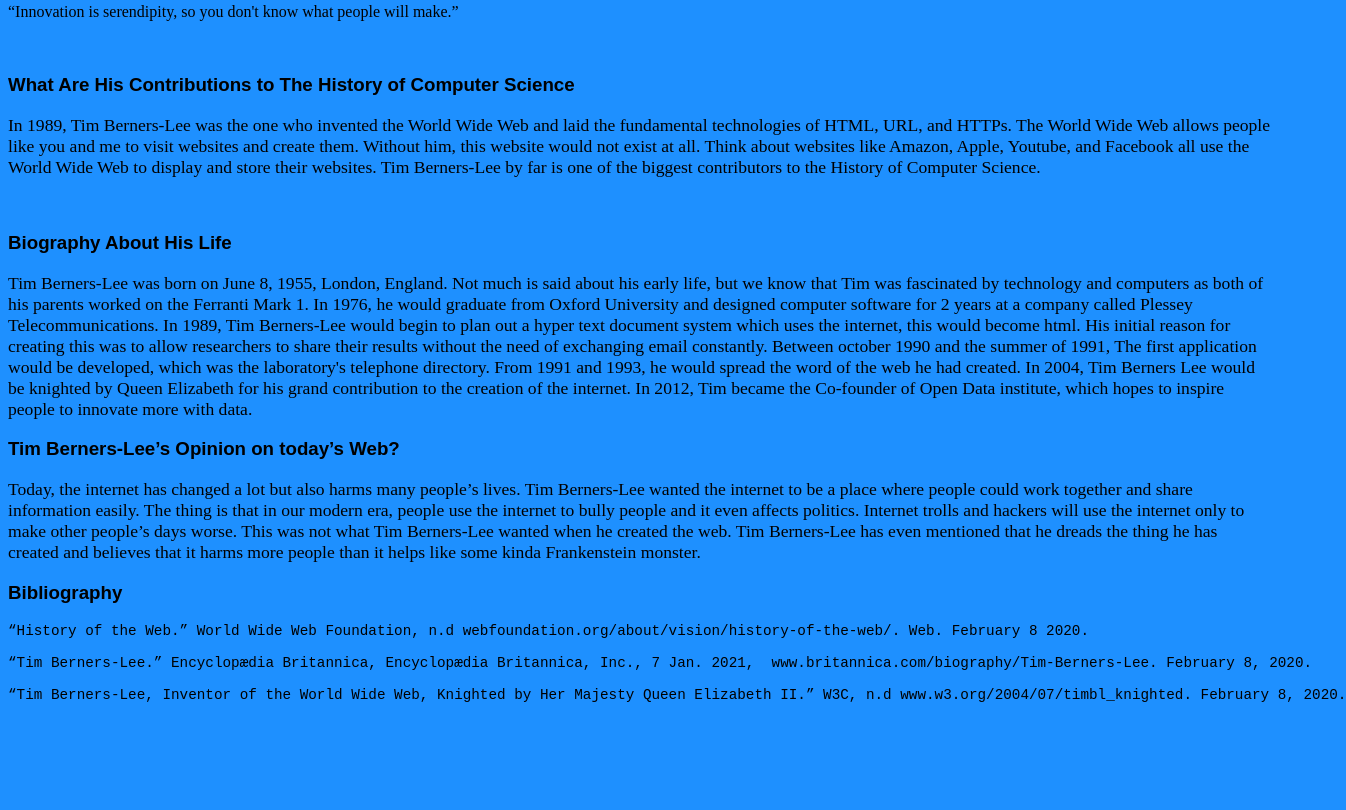
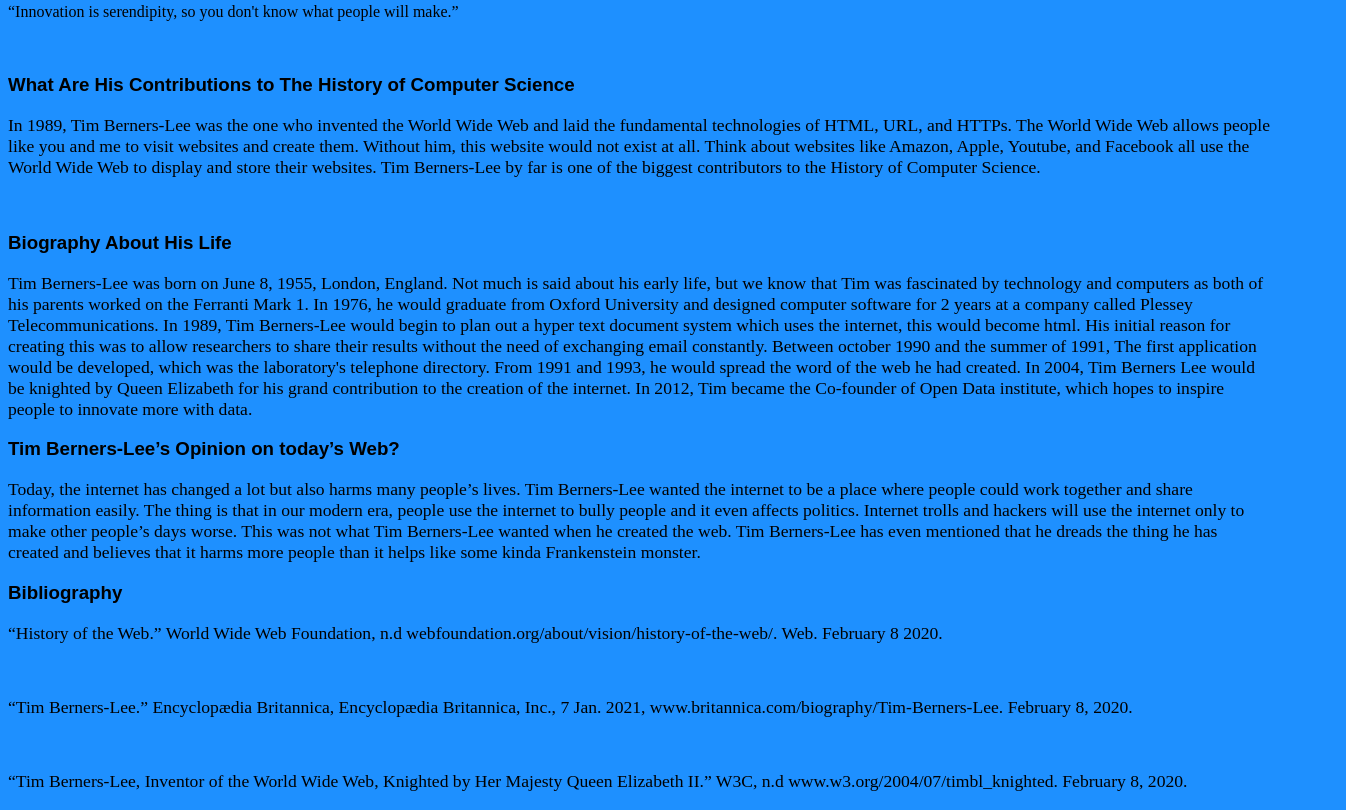
Before and after one commit to Arvin-Leung/Assignment-2, a plain HTML site: page index.html in a window 1280 px wide. Shown: the part 263-1073 px from the top of the page, 1346 px wide, since content can reach past the window. Before the commit the page ends 996 px from the top, so only its background shows below. Drawn offline with Linux system fonts and the light colour scheme.

Commit message:
preformatted text changed to p

```diff
--- a/index.html
+++ b/index.html
@@ -23,12 +23,11 @@
     <h3 style="font-family: arial">Tim Berners-Lee’s Opinion on today’s Web?</h3>
     <p style="font-size: 110%">Today, the internet has changed a lot but also harms many people’s lives. Tim Berners-Lee wanted the internet to be a place where people could work together and share information easily. The thing is that in our modern era, people use the internet to bully people and it even affects politics. Internet trolls and hackers will use the internet only to make other people’s days worse. This was not what Tim Berners-Lee wanted when he created the web. Tim Berners-Lee has even mentioned that he dreads the thing he has created and believes that it harms more people than it helps like some kinda Frankenstein monster. </p>
     <h3 style="font-family: arial">Bibliography</h3>
-    <pre style="font-size: 110%">“History of the Web.” World Wide Web Foundation, n.d webfoundation.org/about/vision/history-of-the-web/. Web. February 8 2020.
-
-“Tim Berners-Lee.” Encyclopædia Britannica, Encyclopædia Britannica, Inc., 7 Jan. 2021,  www.britannica.com/biography/Tim-Berners-Lee. February 8, 2020.
-
-“Tim Berners-Lee, Inventor of the World Wide Web, Knighted by Her Majesty Queen Elizabeth II.” W3C, n.d www.w3.org/2004/07/timbl_knighted. February 8, 2020.
-    </pre>
+    <p style="font-size: 110%">“History of the Web.” World Wide Web Foundation, n.d webfoundation.org/about/vision/history-of-the-web/. Web. February 8 2020.</p>
+    <br>
+    <p style="font-size: 110%">“Tim Berners-Lee.” Encyclopædia Britannica, Encyclopædia Britannica, Inc., 7 Jan. 2021,  www.britannica.com/biography/Tim-Berners-Lee. February 8, 2020.</p>
+    <br>
+    <p style="font-size: 110%">“Tim Berners-Lee, Inventor of the World Wide Web, Knighted by Her Majesty Queen Elizabeth II.” W3C, n.d www.w3.org/2004/07/timbl_knighted. February 8, 2020.</p>
   </div>
  </body>
 </html>
```
